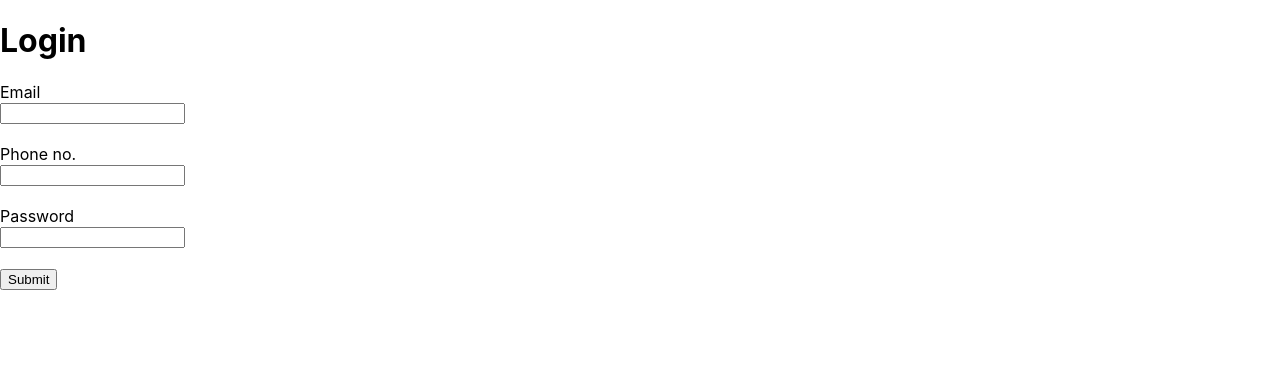
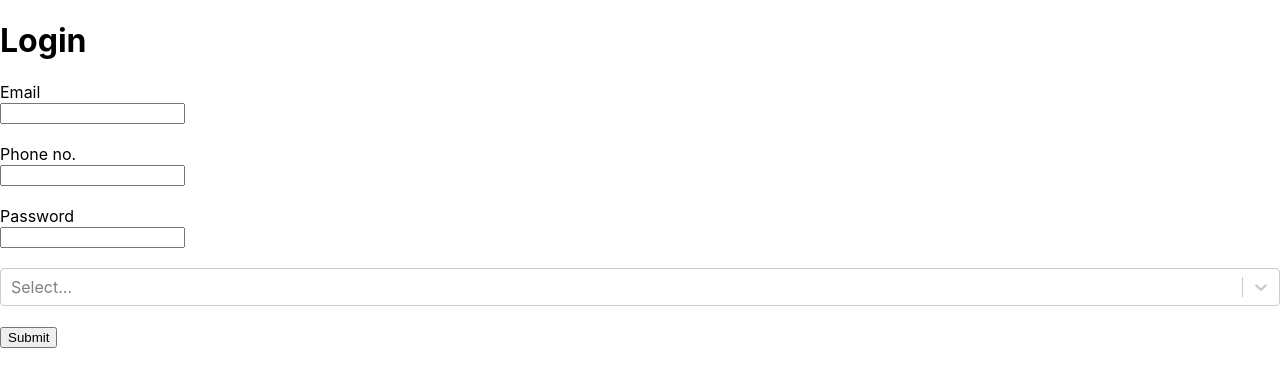
Before and after one commit to Sailab12345/Formik-Demo, a React (Create React App) app: page / in a window 1280 px wide. Shown: the top 386 px of the page. Built offline with nearby package versions, Linux system fonts and the light colour scheme.

Commit message:
select done

```diff
--- a/package.json
+++ b/package.json
@@ -11,6 +11,7 @@
     "react-dom": "^17.0.2",
     "react-router": "^5.2.0",
     "react-scripts": "4.0.3",
+    "react-select": "^4.3.0",
     "web-vitals": "^1.0.1",
     "yup": "^0.32.9"
   },
--- a/src/components/Login.js
+++ b/src/components/Login.js
@@ -2,6 +2,7 @@ import { Formik, Form, formik, ErrorMessage, Field } from "formik";
 import { useState } from "react";
 import { useHistory } from "react-router";
 import * as Yup from "yup";
+import Dropdown from "./Dropdown";
 import { number } from "yup/lib/locale";
 const Login = () => {
   const [message, setMessage] = useState([""]);
@@ -35,7 +36,8 @@ const Login = () => {
   const validationSchema = Yup.object({
     email: Yup.string().email("Invalid email").required("Required"),
     password: Yup.string().required("Required"),
-    phone: Yup.number().required("Required")
+    phone: Yup.number().required("Required"),
+    select: Yup.string().required("Required!")
   });
 
   // const validate = (value) => {
@@ -50,6 +52,8 @@ const Login = () => {
         {({ isSubmitting }) => {
           return (
             <Form>
+              <div className="ui segment">
+                {" "}
                 <h1>Login</h1>
                 <label>Email</label>
                 <div>
@@ -78,10 +82,17 @@ const Login = () => {
                     <ErrorMessage name="password" />
                   </div>
                 </div>
+                <div style={{ marginBottom: "20px" }}>
+                  <Field name="select" as={Dropdown} />
+                  <div>
+                    <ErrorMessage name="select" />
+                  </div>
+                </div>
                 <button type="submit" disabled={isSubmitting}>
                   Submit
                 </button>
                 <div>{message}</div>
+              </div>
             </Form>
           );
         }}
```
Also changed, not shown: 1 other file (tests, documents, lock files or other folders). Lines whose indentation alone changed are shown as unchanged.
